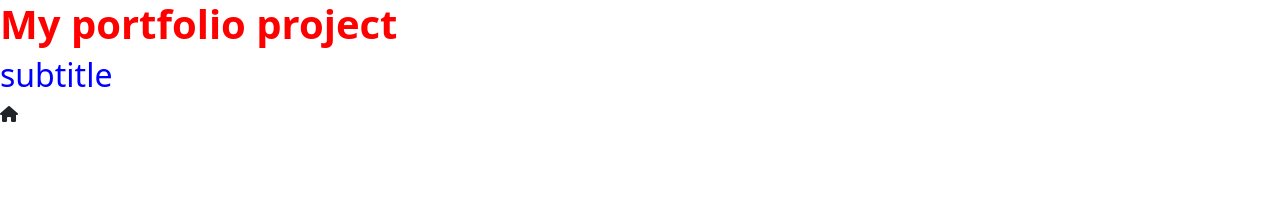
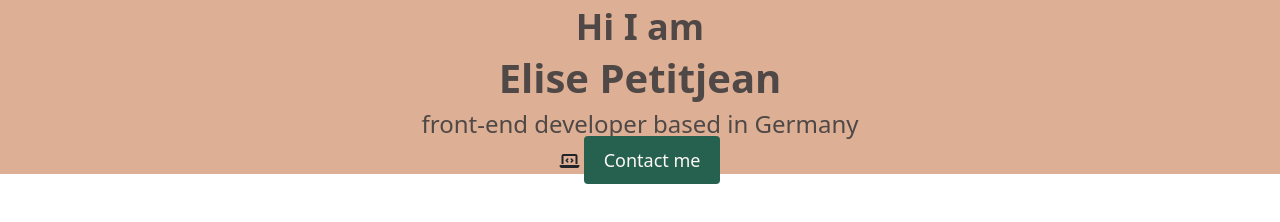
Before and after one commit to L-IZ1/portfolio-project, a plain HTML site: page index.html in a window 1280 px wide. Drawn offline with nearby package versions, Linux system fonts and the light colour scheme.

Commit message:
added h1,h2,p,btn + styling

```diff
--- a/index.html
+++ b/index.html
@@ -29,8 +29,12 @@
     ></script>
   </head>
   <body>
-    <h1>My portfolio project</h1>
-    <h2>subtitle</h2>
-    <i class="fa-solid fa-house"></i>
+    <div class="hero">
+      <p>Hi I am</p>
+      <h1>Elise Petitjean</h1>
+      <h2>front-end developer based in Germany</h2>
+      <i class="fa-sharp fa-solid fa-laptop-code"></i>
+      <a href="#" class="btn-btn branding">Contact me</a>
+    </div>
   </body>
 </html>
--- a/src/style.css
+++ b/src/style.css
@@ -4,11 +4,43 @@
     font-family: 'Lato',
     sans-serif; */
 
+    h1,
+    h2,
+    .hero,
+    .hero p{
+font-font-family: "Arvo", serif;
+    }
+
 h1{
-    font-font-family: "Arvo", serif;
+    font-size: 96 px;
     font-weight: bold;
-    color: red;
+    color: #4F4846;
 }
-h2{
-    color:blue;
+.hero h2{
+
+    color: #4F4846;
+    font-size: 24px;
+    font-weight: normal;
 }
+
+.hero{
+
+    background-color: #DDAF94;
+    text-align: center;
+}
+.hero p{
+    color: #4F4846;
+    font-size: 36px;
+    font-weight: bold;
+    margin: 0 auto;
+}
+.branding{
+
+    background-color:#266150;
+    color: #FDF8F5;
+    border-radius: 4px;
+    text-decoration: none;
+    font-size: 18px;
+    line-height: 27px;
+    padding: 12px 20px;
+}
```
